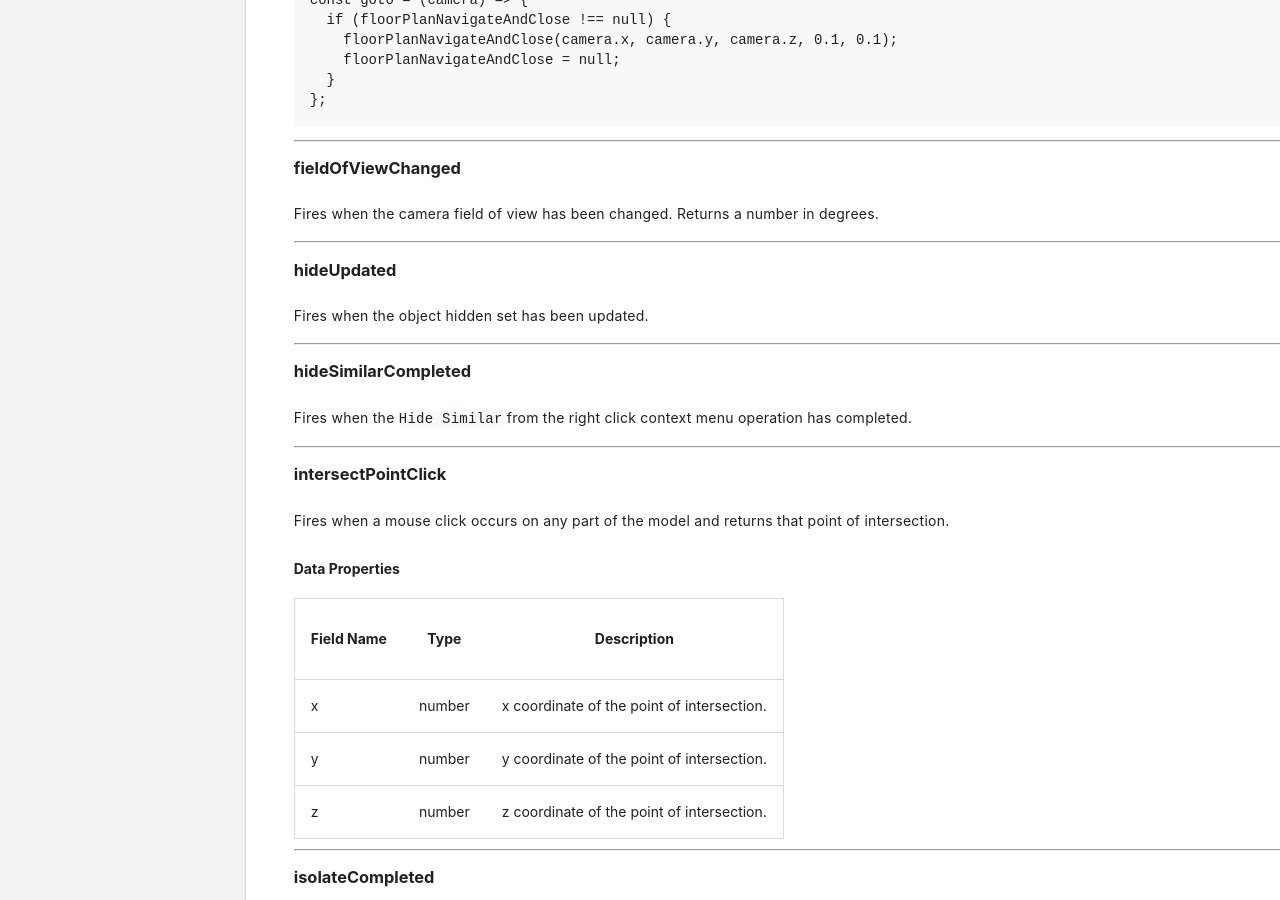
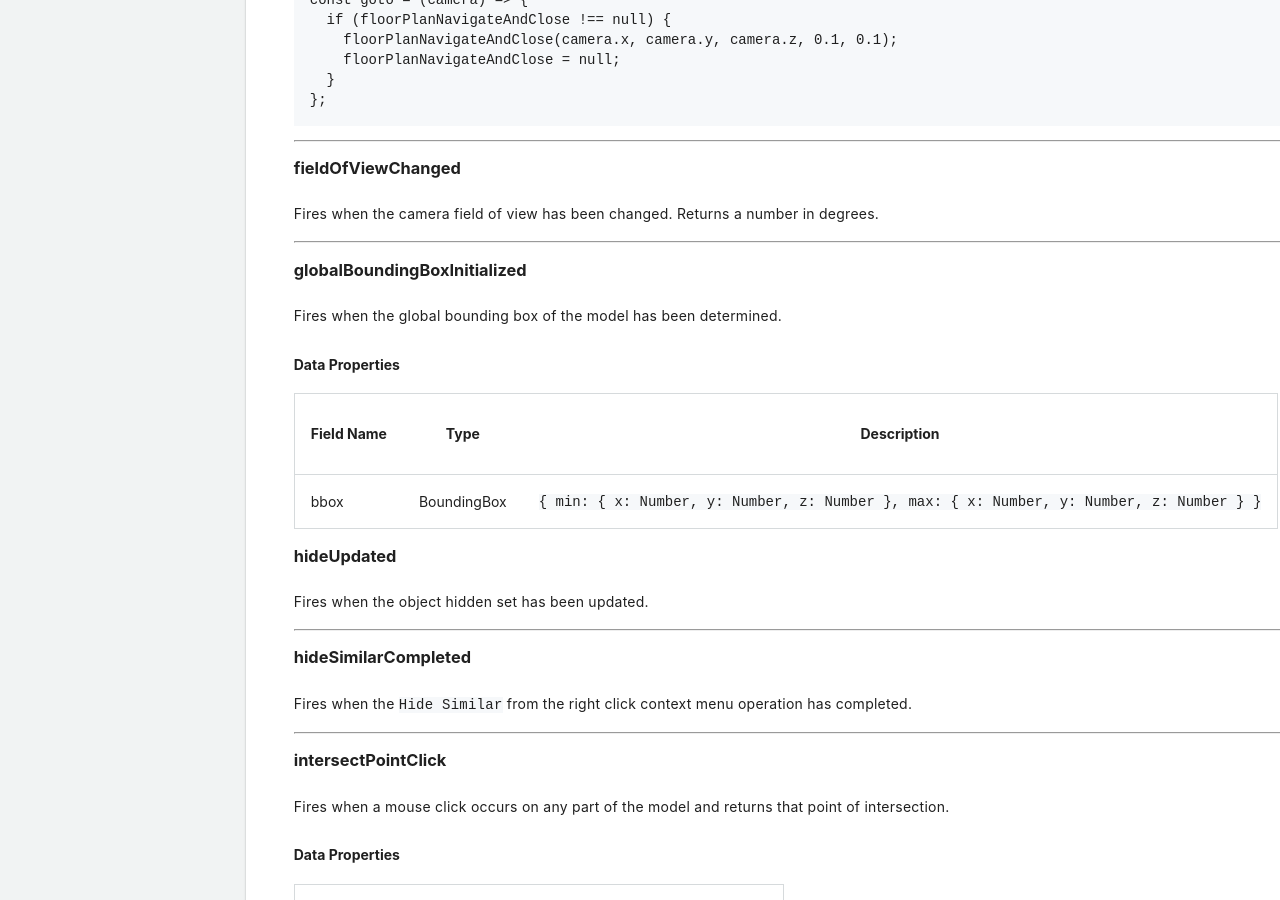
Before and after one commit to procore/documentation, a Jekyll site: the page built from bim_webviewer/bim_web_viewer.md, in a window 1280 px wide and 900 px high, scrolled down 24704 px. Built offline with Jekyll 4.4.1, drawn with Linux system fonts in a browser that asks for light colours; comment, search, counter and statistics services are not loaded.

Commit message:
Add globalBoundingBoxInitialized event

```diff
--- a/bim_webviewer/bim_web_viewer.md
+++ b/bim_webviewer/bim_web_viewer.md
@@ -1194,6 +1194,18 @@ const goto = (camera) => {
 Fires when the camera field of view has been changed. Returns a number in degrees.
 
 ---
+
+### globalBoundingBoxInitialized
+
+<p class="heading-link-container"><a class="heading-link" href="#globalboundingboxinitialized"></a></p>
+
+Fires when the global bounding box of the model has been determined.
+
+#### Data Properties
+
+| Field Name | Type | Description |
+| - | - | - |
+| bbox | BoundingBox | `{ min: { x: Number, y: Number, z: Number }, max: { x: Number, y: Number, z: Number } }` |
 
 ### hideUpdated
 
```
